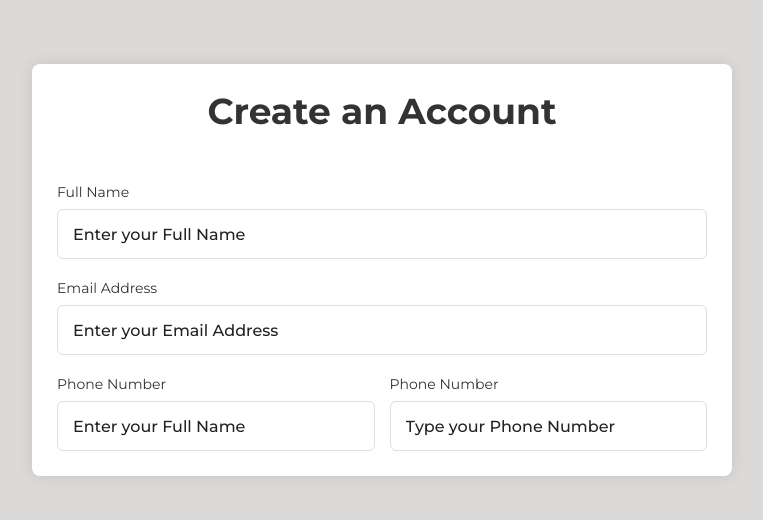
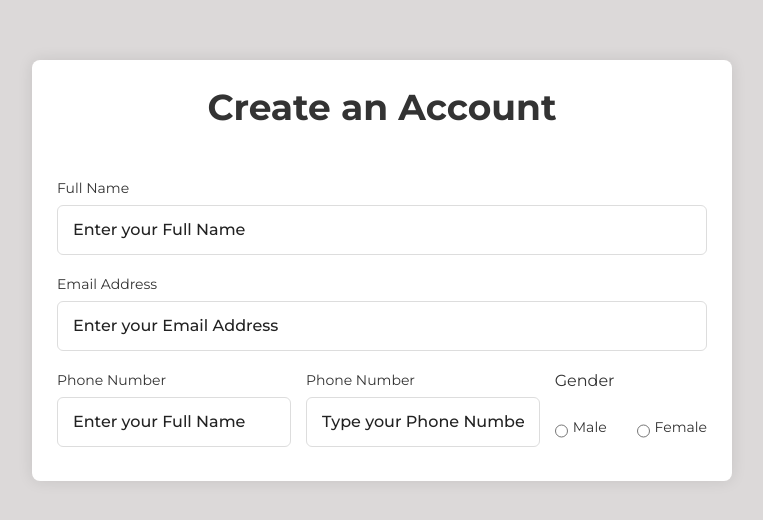
Before and after one commit to Karl104/ecommerce-system, a Vue app: page /SignUp in a window 1280 px wide. Shown: the part 130-650 px from the top of the page, without its empty margins (258-1021 px from the left). Built offline with nearby package versions, Linux system fonts and the light colour scheme.

Commit message:
currently add the radio input in the gender

```diff
--- a/src/components/SignUp.vue
+++ b/src/components/SignUp.vue
@@ -21,6 +21,20 @@
             <div class="input-box">
               <label>Phone Number</label>
               <input type="text" placeholder="Type your Phone Number" />
+            </div>
+            <div class="gender-box">
+              <h3>Gender</h3>
+              <div class="gender-option">
+                <div class="gender">
+                  <input type="radio" id="check-male" name="gender" />
+                  <label for="check-male">Male</label>
+                </div>
+
+                <div class="gender">
+                  <input type="radio" id="check-female" name="gender" />
+                  <label for="check-female">Female</label>
+                </div>
+              </div>
             </div>
           </div>
         </div>
@@ -94,6 +108,31 @@
   padding: 0 15px;
 }
 
+.form .gender-box {
+  margin-top: 20px;
+}
+
+.gender-box h3 {
+  color: #333;
+  font-size: 1rem;
+  font-weight: 400;
+  margin-bottom: 8px;
+}
+
+.form :where(.gender-option, .gender) {
+  display: flex;
+  align-items: center;
+  column-gap: 30px;
+}
+
+.form .gender {
+  column-gap: 5px;
+}
+
+.form :where(.gender, input, .gender label) {
+  cursor: pointer;
+}
+
 .form .column {
   display: flex;
   column-gap: 15px;
```
